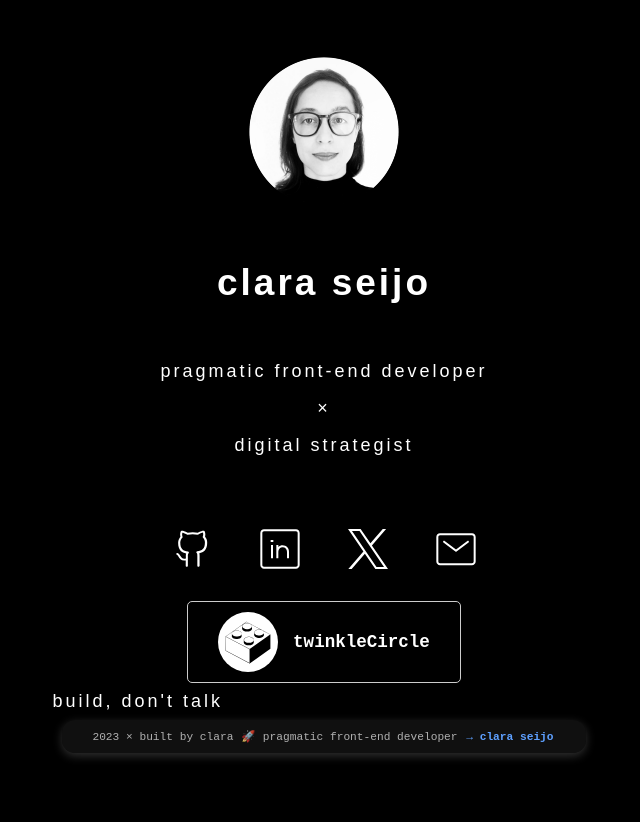
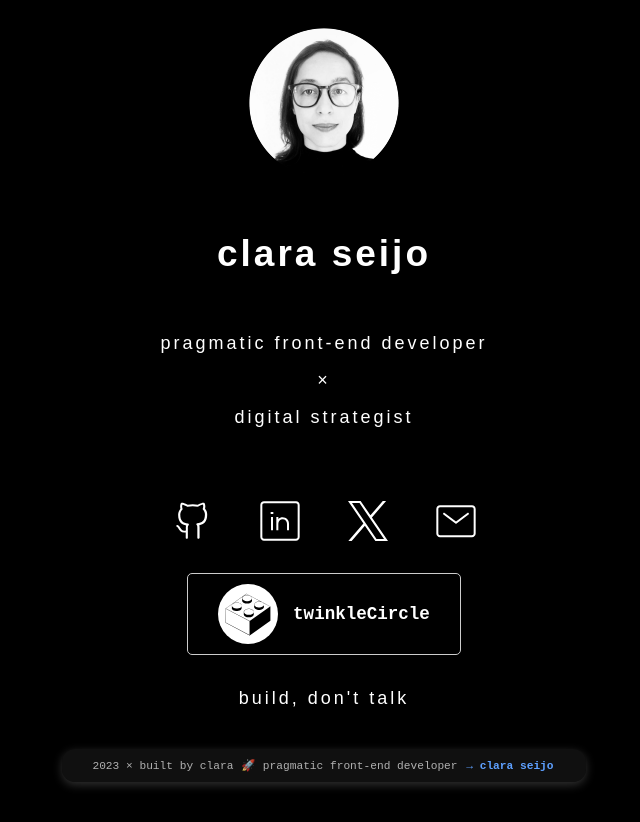
Before and after one commit to clasei/clara, a React (Create React App) app: page / in a window 1280 px wide. Shown: the whole page, without its empty margins (316-956 px from the left). Before the commit the page ends 800 px from the top, so only its background shows below. Built offline with nearby package versions, Linux system fonts and the light colour scheme.

Commit message:
style updated

```diff
--- a/src/components/Quotes/Quotes.css
+++ b/src/components/Quotes/Quotes.css
@@ -5,11 +5,8 @@
     align-items: center;
     height: auto;
     max-width: 50%;
-    border: 1px solid #ccc;
-    margin: 15px auto;
+    margin: 25px auto;
     height: auto;
-    font-style: italic;
-    font-size: 1.2rem;
     text-align: center;
     margin-bottom: 2rem;
 }
--- a/src/components/Quotes/Quotes.js
+++ b/src/components/Quotes/Quotes.js
@@ -1,4 +1,5 @@
 import React from 'react';
+import './Quotes.css';
 
 function Quotes() {
     return (
```
